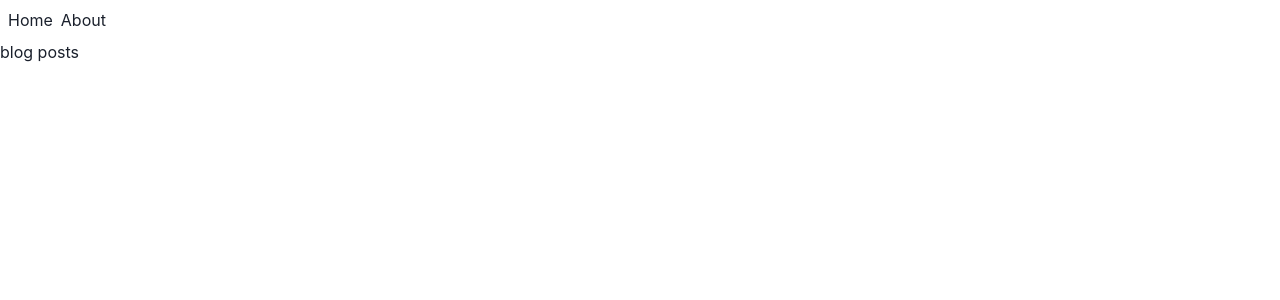
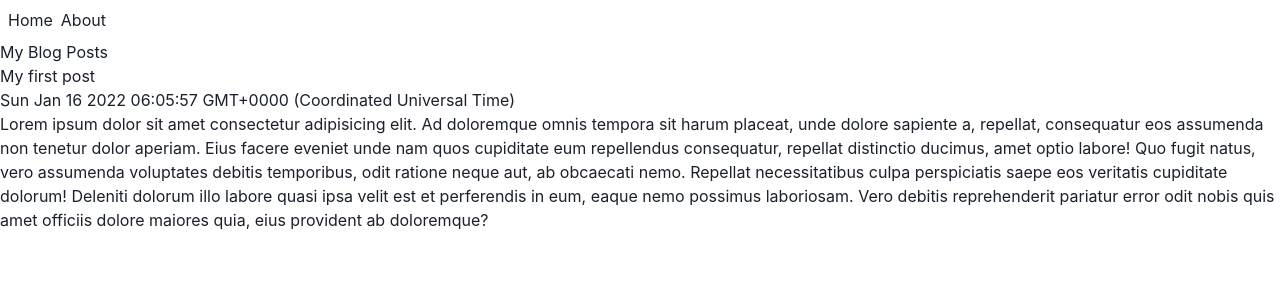
Before and after one commit to MDaud32/My-Blog, a Next.js app: page /blog/first in a window 1280 px wide. Shown: the top 300 px of the page. Built offline with nearby package versions, Linux system fonts and the light colour scheme.

Commit message:
adding dynamic route to the blog posts

```diff
--- a/lib/data.js
+++ b/lib/data.js
@@ -2,21 +2,21 @@ export const blogPosts = [
   {
     title: 'My first post',
     slug: 'first',
-    date: new Date(),
+    date: new Date().toString(),
     content:
       'Lorem ipsum dolor sit amet consectetur adipisicing elit. Ad doloremque omnis tempora sit harum placeat, unde dolore sapiente a, repellat, consequatur eos assumenda non tenetur dolor aperiam. Eius facere eveniet unde nam quos cupiditate eum repellendus consequatur, repellat distinctio ducimus, amet optio labore! Quo fugit natus, vero assumenda voluptates debitis temporibus, odit ratione neque aut, ab obcaecati nemo. Repellat necessitatibus culpa perspiciatis saepe eos veritatis cupiditate dolorum! Deleniti dolorum illo labore quasi ipsa velit est et perferendis in eum, eaque nemo possimus laboriosam. Vero debitis reprehenderit pariatur error odit nobis quis amet officiis dolore maiores quia, eius provident ab doloremque?',
   },
   {
     title: 'My second post',
     slug: 'second',
-    date: new Date(),
+    date: new Date().toString(),
     content:
       'Lorem ipsum dolor sit amet consectetur adipisicing elit. Ad doloremque omnis tempora sit harum placeat, unde dolore sapiente a, repellat, consequatur eos assumenda non tenetur dolor aperiam. Eius facere eveniet unde nam quos cupiditate eum repellendus consequatur, repellat distinctio ducimus, amet optio labore! Quo fugit natus, vero assumenda voluptates debitis temporibus, odit ratione neque aut, ab obcaecati nemo. Repellat necessitatibus culpa perspiciatis saepe eos veritatis cupiditate dolorum! Deleniti dolorum illo labore quasi ipsa velit est et perferendis in eum, eaque nemo possimus laboriosam. Vero debitis reprehenderit pariatur error odit nobis quis amet officiis dolore maiores quia, eius provident ab doloremque?',
   },
   {
     title: 'My three post',
     slug: 'third',
-    date: new Date(),
+    date: new Date().toString(),
     content:
       'Lorem ipsum dolor sit amet consectetur adipisicing elit. Ad doloremque omnis tempora sit harum placeat, unde dolore sapiente a, repellat, consequatur eos assumenda non tenetur dolor aperiam. Eius facere eveniet unde nam quos cupiditate eum repellendus consequatur, repellat distinctio ducimus, amet optio labore! Quo fugit natus, vero assumenda voluptates debitis temporibus, odit ratione neque aut, ab obcaecati nemo. Repellat necessitatibus culpa perspiciatis saepe eos veritatis cupiditate dolorum! Deleniti dolorum illo labore quasi ipsa velit est et perferendis in eum, eaque nemo possimus laboriosam. Vero debitis reprehenderit pariatur error odit nobis quis amet officiis dolore maiores quia, eius provident ab doloremque?',
   },
--- a/pages/about.js
+++ b/pages/about.js
@@ -1,6 +1,6 @@
 import Head from 'next/head';
 
-export default function Home() {
+export default function About() {
   return (
     <div className=''>
       <Head>
--- a/pages/blog/[slug].js
+++ b/pages/blog/[slug].js
@@ -1,6 +1,7 @@
 import Head from 'next/head';
+import { blogPosts } from '../../lib/data';
 
-export default function Home() {
+export default function BlogPost({ title, date, content }) {
   return (
     <div className=''>
       <Head>
@@ -9,8 +10,29 @@ export default function Home() {
         <link rel='icon' href='/favicon.ico' />
       </Head>
       <main>
-        <h1>blog posts</h1>
+        <h1>My Blog Posts</h1>
+        <h1>{title}</h1>
+        <p>{date.toString()}</p>
+        <p>{content}</p>
       </main>
     </div>
   );
 }
+
+export async function getStaticProps(context) {
+  const { params } = context;
+  return {
+    props: blogPosts.find((item) => item.slug === params.slug),
+  };
+}
+
+export async function getStaticPaths() {
+  return {
+    paths: blogPosts.map((item) => ({
+      params: {
+        slug: item.slug,
+      },
+    })),
+    fallback: false,
+  };
+}
```
